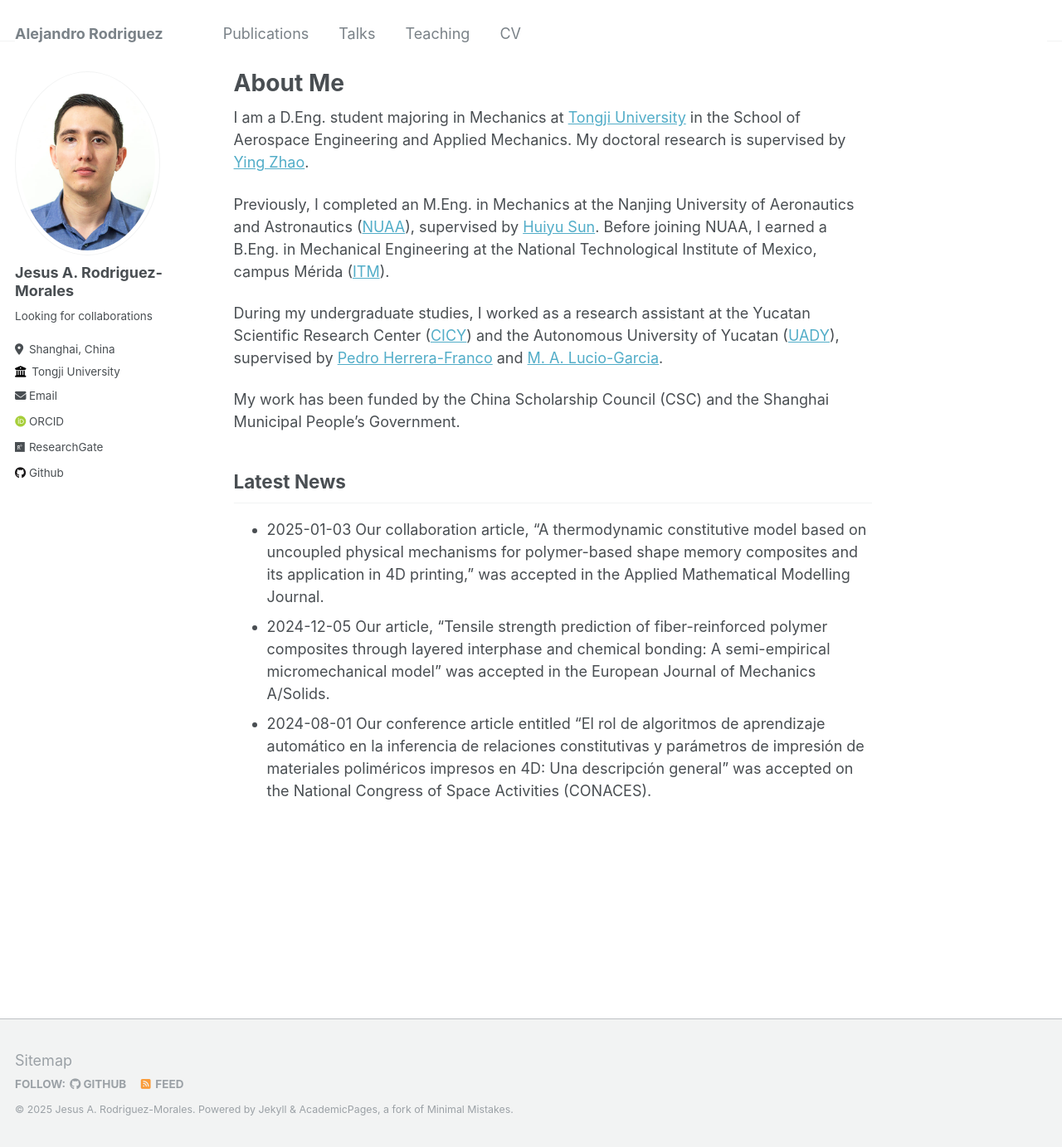
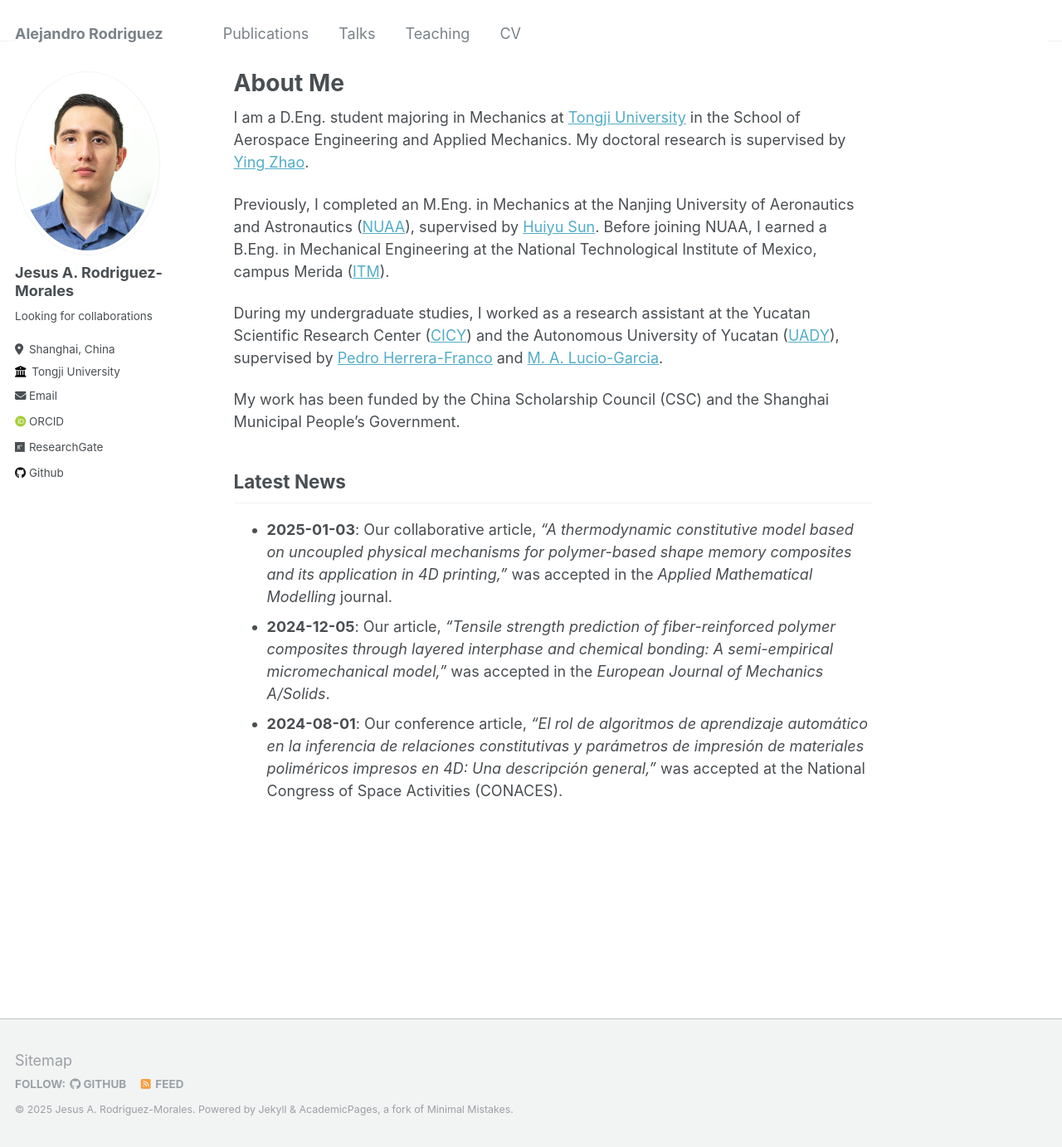
Before and after one commit to alex-rodriguez-m/alex-rodriguez-m.github.io, a Jekyll site: the page built from _pages/about.md, in a window 1280 px wide and 1383 px high. Shown: the whole window at 83% size. Built offline with Jekyll 4.4.1, drawn with Linux system fonts in a browser that asks for light colours; some web fonts are replaced.

Commit message:
Update about.md

```diff
--- a/_pages/about.md
+++ b/_pages/about.md
@@ -8,7 +8,7 @@ redirect_from:
 ---
 I am a D.Eng. student majoring in Mechanics at [Tongji University](https://en.tongji.edu.cn/p/#/) in the School of Aerospace Engineering and Applied Mechanics. My doctoral research is supervised by [Ying Zhao](http://www.yingzhaotj.cn/).
 
-Previously, I completed an M.Eng. in Mechanics at the Nanjing University of Aeronautics and Astronautics ([NUAA](http://nuaa.edu.cn/)), supervised by [Huiyu Sun](http://faculty.nuaa.edu.cn/shy/en/index/18666/list/index.htm). Before joining NUAA, I earned a B.Eng. in Mechanical Engineering at the National Technological Institute of Mexico, campus Mérida ([ITM](https://www.merida.tecnm.mx/)).
+Previously, I completed an M.Eng. in Mechanics at the Nanjing University of Aeronautics and Astronautics ([NUAA](http://nuaa.edu.cn/)), supervised by [Huiyu Sun](http://faculty.nuaa.edu.cn/shy/en/index/18666/list/index.htm). Before joining NUAA, I earned a B.Eng. in Mechanical Engineering at the National Technological Institute of Mexico, campus Merida ([ITM](https://www.merida.tecnm.mx/)).
 
 During my undergraduate studies, I worked as a research assistant at the Yucatan Scientific Research Center ([CICY](https://www.cicy.mx/english)) and the Autonomous University of Yucatan ([UADY](https://en.uady.mx/)), supervised by [Pedro Herrera-Franco](https://www.researchgate.net/profile/Pedro-Herrera-Franco) and [M. A. Lucio-Garcia](https://www.researchgate.net/profile/Lucio-Monica-Arely).
 
@@ -16,6 +16,6 @@ My work has been funded by the China Scholarship Council (CSC) and the Shanghai
 
 
 ## Latest News
-* 2025-01-03 Our collaboration article, "A thermodynamic constitutive model based on uncoupled physical mechanisms for polymer-based shape memory composites and its application in 4D printing," was accepted in the Applied Mathematical Modelling Journal.
-* 2024-12-05 Our article, "Tensile strength prediction of fiber-reinforced polymer composites through layered interphase and chemical bonding: A semi-empirical micromechanical model" was accepted in the European Journal of Mechanics A/Solids.
-* 2024-08-01 Our conference article entitled "El rol de algoritmos de aprendizaje automático en la inferencia de relaciones constitutivas y parámetros de impresión de materiales poliméricos impresos en 4D: Una descripción general" was accepted on the National Congress of Space Activities (CONACES).
+- **2025-01-03**: Our collaborative article, *"A thermodynamic constitutive model based on uncoupled physical mechanisms for polymer-based shape memory composites and its application in 4D printing,"* was accepted in the *Applied Mathematical Modelling* journal.
+- **2024-12-05**: Our article, *"Tensile strength prediction of fiber-reinforced polymer composites through layered interphase and chemical bonding: A semi-empirical micromechanical model,"* was accepted in the *European Journal of Mechanics A/Solids*.
+- **2024-08-01**: Our conference article, *"El rol de algoritmos de aprendizaje automático en la inferencia de relaciones constitutivas y parámetros de impresión de materiales poliméricos impresos en 4D: Una descripción general,"* was accepted at the National Congress of Space Activities (CONACES).
```
